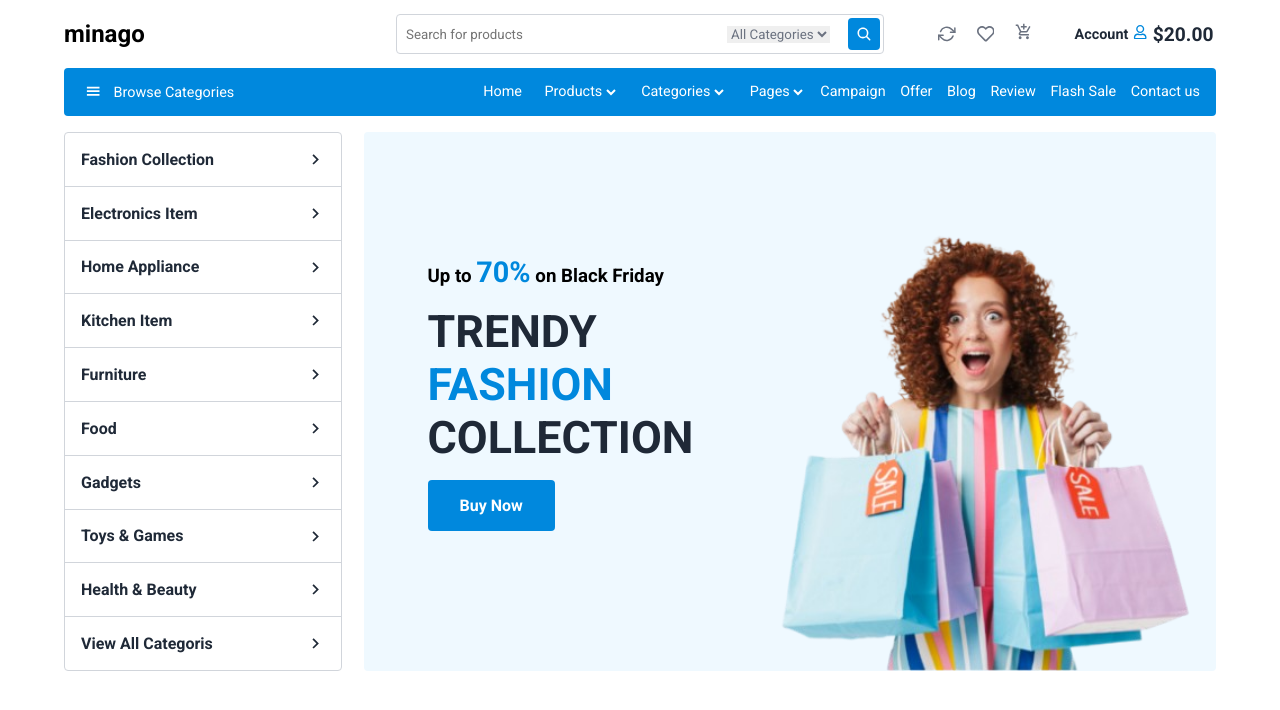
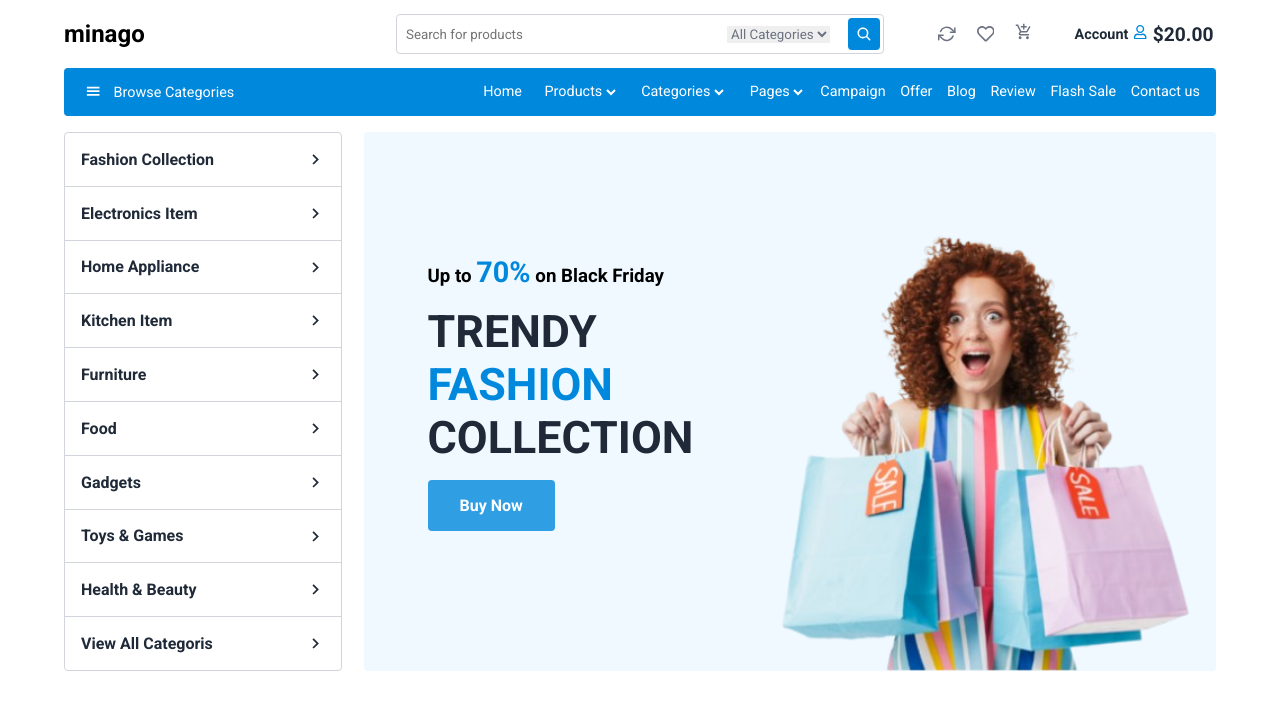
Before and after one commit to ShafiArnob/ecommerce-homepage, a React (Vite) app: page / in a window 1280 px wide. In both pictures the pointer is over the element "Buy Now". Shown: the top 710 px of the page. Built offline with nearby package versions, Linux system fonts and the light colour scheme.

Commit message:
fix: hero banner button hover

```diff
--- /dev/null
+++ b/src/components/DiscountSection.jsx
@@ -0,0 +1,5 @@
+const DiscountSection = () => {
+  return <div>DiscountSection</div>;
+};
+
+export default DiscountSection;
--- a/src/styles/HeroSection.module.css
+++ b/src/styles/HeroSection.module.css
@@ -102,6 +102,11 @@
   background-color: var(--primary-color);
 }
 
+.heroText div:hover {
+  cursor: pointer;
+  background-color: var(--primary-color-lite);
+}
+
 .heroImgContainer {
   /* width: 55%; */
   flex: 1;
```
